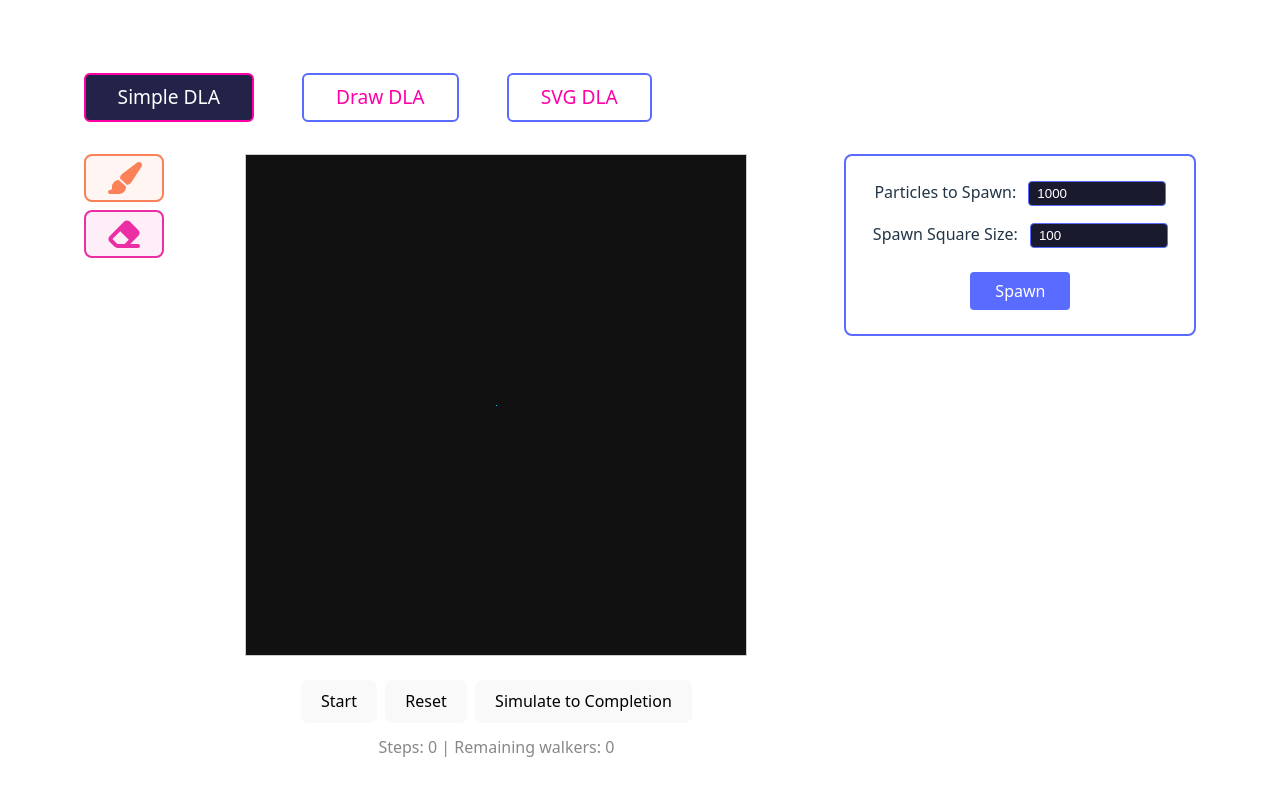
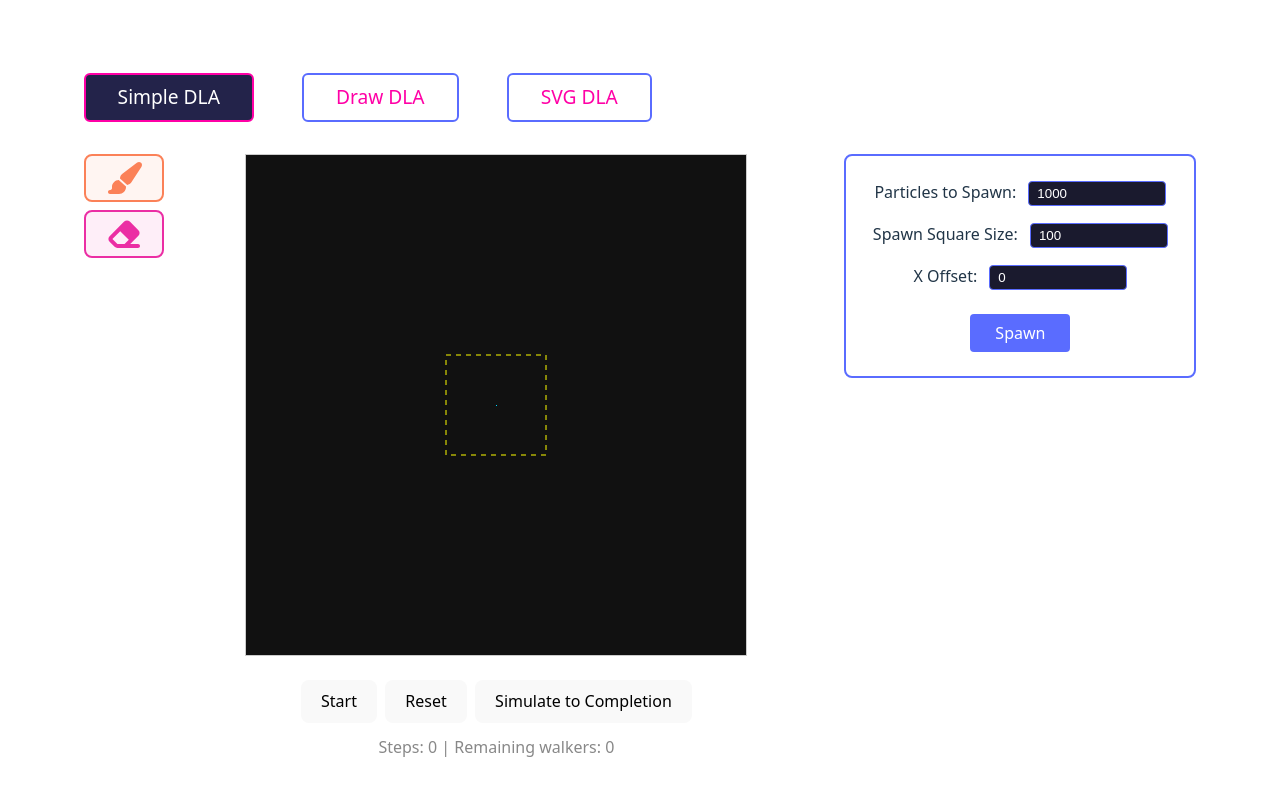
Before and after one commit to chriswininger/DLA-Studio-2025, a React (Vite) app: page /simple-2d-animated-dla in a window 1280 px wide. Shown: the top 796 px of the page. Built offline with nearby package versions, Linux system fonts and the light colour scheme.

Commit message:
initail offset added

```diff
--- a/src/dla/dla.ts
+++ b/src/dla/dla.ts
@@ -33,10 +33,10 @@ export function createDLAState(width: number, height: number): DLAState {
   };
 }
 
-export function spawnWalkersInSquare(width: number, height: number, numWalkers: number, spawnSquareSize: number): Point[] {
+export function spawnWalkersInSquare(width: number, height: number, numWalkers: number, spawnSquareSize: number, xOffset: number = 0): Point[] {
   const walkers: Point[] = [];
 
-  const center = { x: Math.floor(width / 2), y: Math.floor(height / 2) };
+  const center = { x: Math.floor(width / 2) + xOffset, y: Math.floor(height / 2) };
 
 
   const half = Math.floor(spawnSquareSize / 2);
--- a/src/tabs/Simple2DAnimatedDLA/shape-spawn-controls/shape-spawn-controls.tsx
+++ b/src/tabs/Simple2DAnimatedDLA/shape-spawn-controls/shape-spawn-controls.tsx
@@ -1,7 +1,7 @@
 import React from 'react';
 import { useDispatch } from 'react-redux';
 import { useAppSelector } from '../../../store';
-import { setNumParticles } from '../simple-2d-animated-dla-slice';
+import { setNumParticles, setSpawnXOffset } from '../simple-2d-animated-dla-slice';
 import { spawnWalkersInSquare } from '../../../dla/dla';
 import type { RootState } from '../../../store';
 import type { Simple2DAnimatedDLAUIState } from '../simple-2d-animated-dla-slice';
@@ -12,20 +12,25 @@ interface ShapeSpawnControlsProps {
   canvasHeight: number;
   onSpawn: (walkers: { x: number; y: number }[]) => void;
   isRunning: boolean;
+  spawnSquareSize: number;
+  onSpawnSquareSizeChange: (size: number) => void;
 }
 
 const ShapeSpawnControls: React.FC<ShapeSpawnControlsProps> = ({
   canvasWidth,
   canvasHeight,
   onSpawn,
-  isRunning
+  isRunning,
+  spawnSquareSize,
+  onSpawnSquareSizeChange
 }) => {
   const dispatch = useDispatch();
   const numParticles = useAppSelector((state: RootState) =>
     (state.simple2dAnimatedDla as Simple2DAnimatedDLAUIState).numParticles
   );
-  const [spawnSquareSize, setSpawnSquareSize] = React.useState(100);
-
+  const spawnXOffset = useAppSelector((state: RootState) =>
+    (state.simple2dAnimatedDla as Simple2DAnimatedDLAUIState).spawnXOffset
+  );
 
   return (
     <div className="dlasim_spawn-controls">
@@ -53,6 +58,17 @@ const ShapeSpawnControls: React.FC<ShapeSpawnControlsProps> = ({
           className="dlasim_spawn-input"
         />
       </div>
+      <div className="dlasim_spawn-row">
+        <label htmlFor="dla-spawn-x-offset">X Offset: </label>
+        <input
+          id="dla-spawn-x-offset"
+          type="number"
+          value={spawnXOffset}
+          onChange={handleXOffsetChange}
+          disabled={isRunning}
+          className="dlasim_spawn-input"
+        />
+      </div>
       <button
         onClick={handleSpawn}
         disabled={isRunning}
@@ -73,13 +89,20 @@ const ShapeSpawnControls: React.FC<ShapeSpawnControlsProps> = ({
   function handleSpawnSquareSizeChange(e: React.ChangeEvent<HTMLInputElement>) {
     const val = parseInt(e.target.value, 10);
     if (!isNaN(val) && val > 0) {
-      setSpawnSquareSize(val);
+      onSpawnSquareSizeChange(val);
+    }
+  }
+
+  function handleXOffsetChange(e: React.ChangeEvent<HTMLInputElement>) {
+    const val = parseInt(e.target.value, 10);
+    if (!isNaN(val)) {
+      dispatch(setSpawnXOffset(val));
     }
   }
 
   // Handle spawn button click
   function handleSpawn() {
-    const newWalkers = spawnWalkersInSquare(canvasWidth, canvasHeight, numParticles, spawnSquareSize);
+    const newWalkers = spawnWalkersInSquare(canvasWidth, canvasHeight, numParticles, spawnSquareSize, spawnXOffset);
     onSpawn(newWalkers);
   }
 };
--- a/src/tabs/Simple2DAnimatedDLA/simple-2d-animated-dla-slice.ts
+++ b/src/tabs/Simple2DAnimatedDLA/simple-2d-animated-dla-slice.ts
@@ -5,12 +5,14 @@ import { DEFAULT_PARTICLES } from './simple-2d-animated-dla-constants';
 export type Simple2DAnimatedDLATool = 'brush' | 'eraser';
 export interface Simple2DAnimatedDLAUIState {
   numParticles: number;
+  spawnXOffset: number;
   isRunning: boolean;
   selectedTool: Simple2DAnimatedDLATool;
 }
 
 const initialState: Simple2DAnimatedDLAUIState = {
   numParticles: DEFAULT_PARTICLES,
+  spawnXOffset: 0,
   isRunning: false,
   selectedTool: 'brush',
 };
@@ -22,6 +24,9 @@ const slice = createSlice({
     setNumParticles(state, action: PayloadAction<number>) {
       state.numParticles = action.payload;
     },
+    setSpawnXOffset(state, action: PayloadAction<number>) {
+      state.spawnXOffset = action.payload;
+    },
     setIsRunning(state, action: PayloadAction<boolean>) {
       state.isRunning = action.payload;
     },
@@ -31,5 +36,5 @@ const slice = createSlice({
   },
 });
 
-export const { setNumParticles, setIsRunning, setSelectedTool } = slice.actions;
+export const { setNumParticles, setSpawnXOffset, setIsRunning, setSelectedTool } = slice.actions;
 export default slice.reducer;
--- a/src/tabs/Simple2DAnimatedDLA/simple-2d-animated-dla.tsx
+++ b/src/tabs/Simple2DAnimatedDLA/simple-2d-animated-dla.tsx
@@ -16,14 +16,16 @@ import ShapeSpawnControls from './shape-spawn-controls/shape-spawn-controls';
 const Simple2DAnimatedDLA: React.FC = () => {
   const dispatch = useDispatch();
   const isRunning = useAppSelector((state: RootState) => (state.simple2dAnimatedDla as Simple2DAnimatedDLAUIState).isRunning);
+  const spawnXOffset = useAppSelector((state: RootState) => (state.simple2dAnimatedDla as Simple2DAnimatedDLAUIState).spawnXOffset);
   const canvasRef = useRef<HTMLCanvasElement | null>(null);
   const dlaStateRef = useRef<DLAState | null>(null);
   const [steps, setSteps] = React.useState(0);
   const [isSimulating, setIsSimulating] = React.useState(false);
+  const [spawnSquareSize, setSpawnSquareSize] = React.useState(100);
   const workerRef = React.useRef<Worker | null>(null);
 
   useEffect(initializeState, []);
-  const draw = useCallback(doDraw, []);
+  const draw = useCallback(doDraw, [spawnXOffset, spawnSquareSize]);
   const stepAnimation = useCallback(doStepAnimation, [draw, dispatch]);
 
   useAnimationLoop(stepAnimation, isRunning);
@@ -66,6 +68,8 @@ const Simple2DAnimatedDLA: React.FC = () => {
           canvasHeight={CANVAS_HEIGHT}
           onSpawn={handleSpawn}
           isRunning={isRunning}
+          spawnSquareSize={spawnSquareSize}
+          onSpawnSquareSizeChange={setSpawnSquareSize}
         />
       </div>
     </div>
@@ -168,6 +172,23 @@ const Simple2DAnimatedDLA: React.FC = () => {
     const ctx = canvasRef.current?.getContext('2d');
     if (!ctx || !dlaStateRef.current) return;
     ctx.clearRect(0, 0, CANVAS_WIDTH, CANVAS_HEIGHT);
+
+    // Draw spawn bounding box
+    const centerX = Math.floor(CANVAS_WIDTH / 2) + spawnXOffset;
+    const centerY = Math.floor(CANVAS_HEIGHT / 2);
+    const halfSize = Math.floor(spawnSquareSize / 2);
+
+    ctx.strokeStyle = '#ffff00';
+    ctx.lineWidth = 1;
+    ctx.setLineDash([5, 5]);
+    ctx.strokeRect(
+      centerX - halfSize,
+      centerY - halfSize,
+      spawnSquareSize,
+      spawnSquareSize
+    );
+    ctx.setLineDash([]);
+
     // Draw cluster
     ctx.fillStyle = '#00d8ff';
     dlaStateRef.current.cluster.forEach((key: string) => {
```
